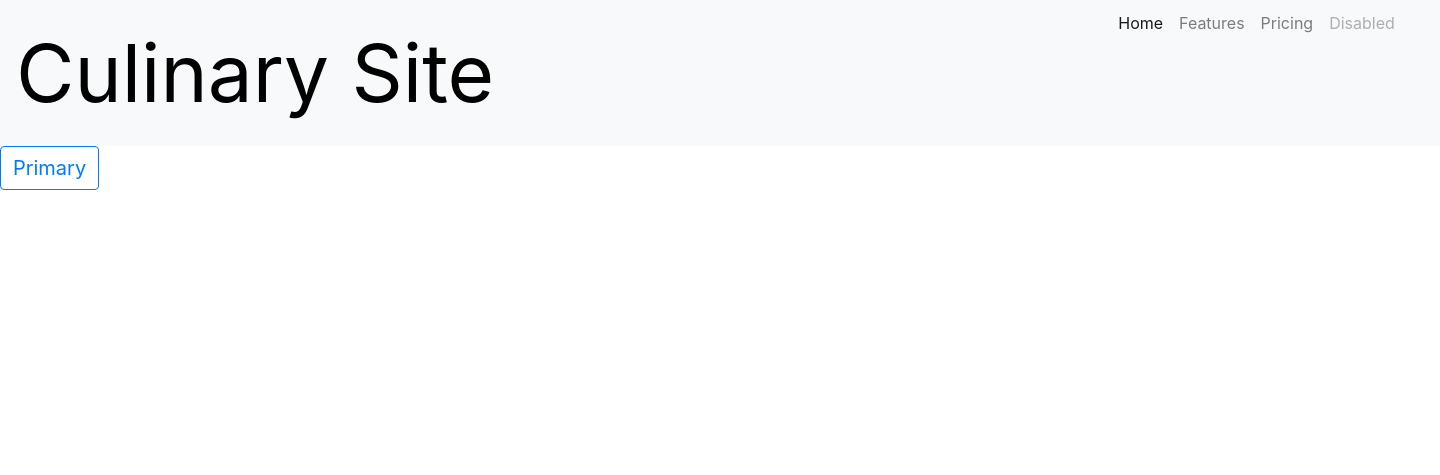
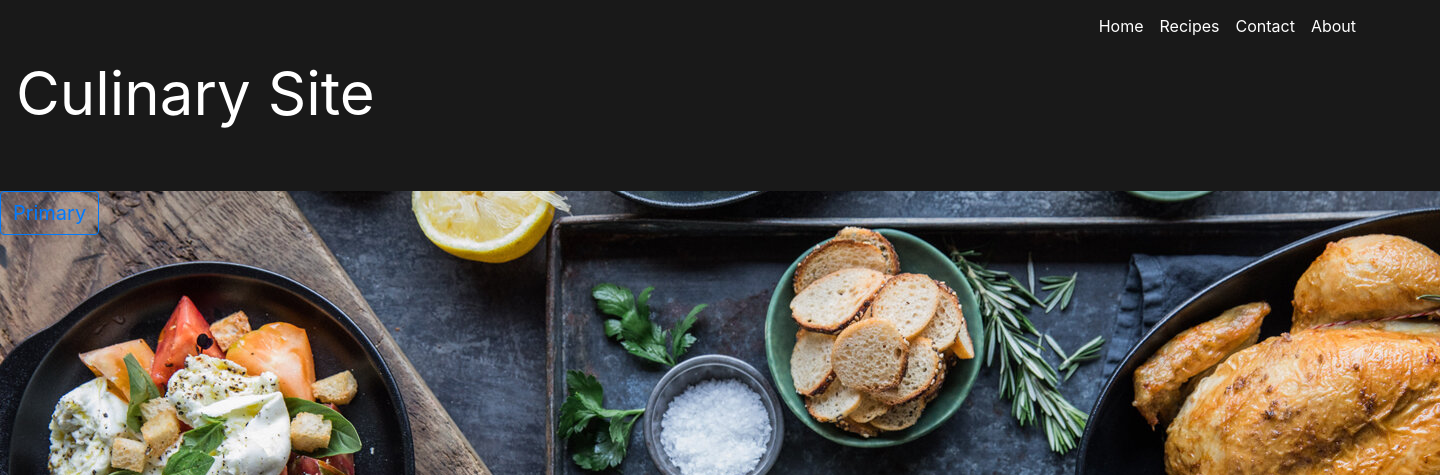
Before and after one commit to smothersole/culinary_site, a Flask app: template templates/base.html in a window 1440 px wide. Shown: the top 475 px of the page. Run offline with Flask 3, Linux system fonts and the light colour scheme; the template is opened without the code that fills it, so the values that code supplies are empty.

Commit message:
finished navbar ... added background stock image

```diff
--- a/templates/base.html
+++ b/templates/base.html
@@ -11,7 +11,7 @@
 </head>
 <body>
 
-  <nav class="navbar navbar-expand-lg navbar-light bg-light">
+  <nav class="navbar navbar-expand-lg navbar-custom">
     <a class="navbar-brand" href="#">Culinary Site</a>
     <button class="navbar-toggler" type="button" data-toggle="collapse" data-target="#navbarNav" aria-controls="navbarNav" aria-expanded="false" aria-label="Toggle navigation">
       <span class="navbar-toggler-icon"></span>
@@ -22,13 +22,13 @@
           <a class="nav-link" href="#">Home <span class="sr-only">(current)</span></a>
         </li>
         <li class="nav-item">
-          <a class="nav-link" href="#">Features</a>
+          <a class="nav-link" href="#">Recipes</a>
         </li>
         <li class="nav-item">
-          <a class="nav-link" href="#">Pricing</a>
+          <a class="nav-link" href="#">Contact</a>
         </li>
         <li class="nav-item">
-          <a class="nav-link disabled">Disabled</a>
+          <a class="nav-link" href="#">About</a>
         </li>
       </ul>
     </div>
--- a/templates/style.css
+++ b/templates/style.css
@@ -1,14 +1,31 @@
 .navbar .navbar-brand{
-    font-size: 80px;
-    color: black;
+    font-size: 60px;
+    color: white;
+    margin-top: 35px;
+    margin-bottom: 40px;
 }
 
-.navbar .nav-item{
+.navbar .nav-item {
     position: relative;
-    left: 600px;
+    left: 700px;
     bottom: 50px;
+    margin-top: -40px;
+}
+.navbar-custom {
+    background-color: rgba(25, 25, 25, 1);
+}
+a {
+    color: white;
+}
+
+a:hover {
+    color: grey;
 }
 
 .btn {
     font-size: 20px;
 }
+
+html body{
+    background-image: url(../images/Cook_and_Waiter-20big.jpg);
+}
```
Also changed, not shown: images/Cook_and_Waiter-20big.jpg (added).
